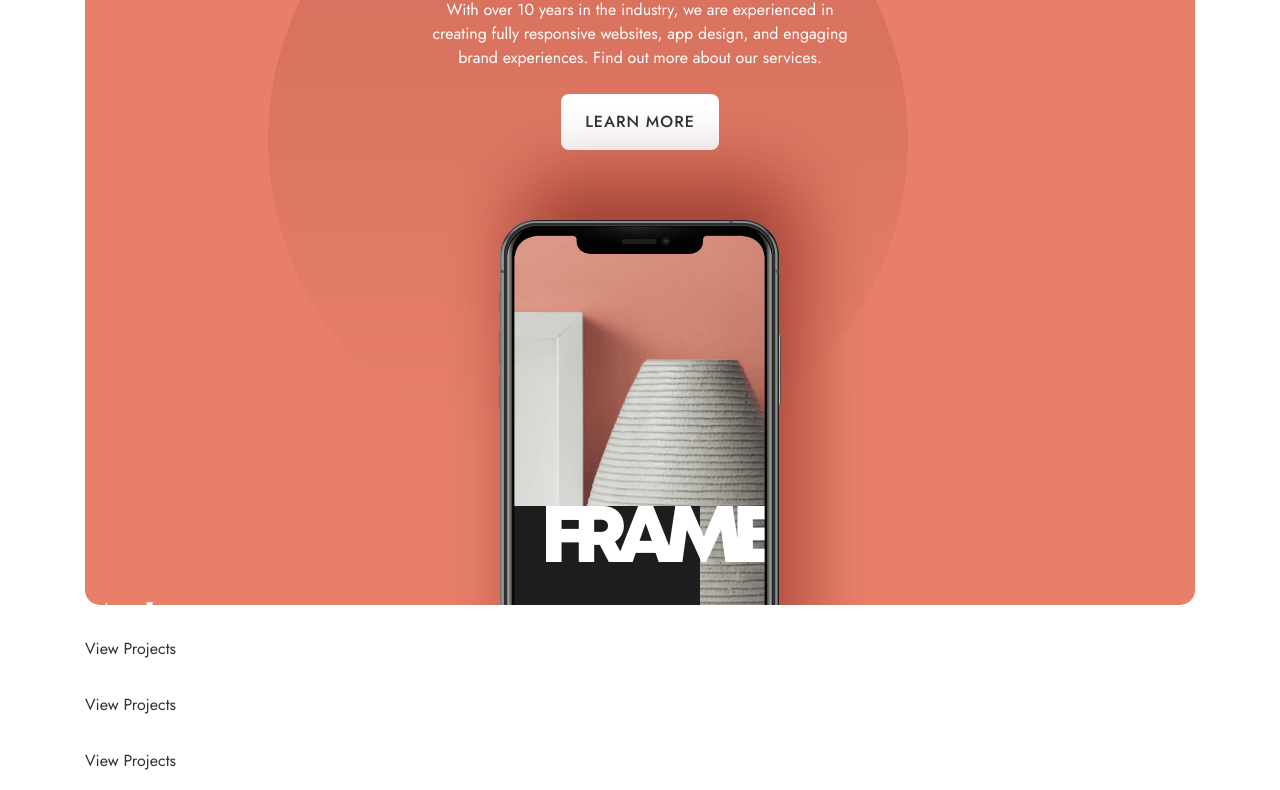
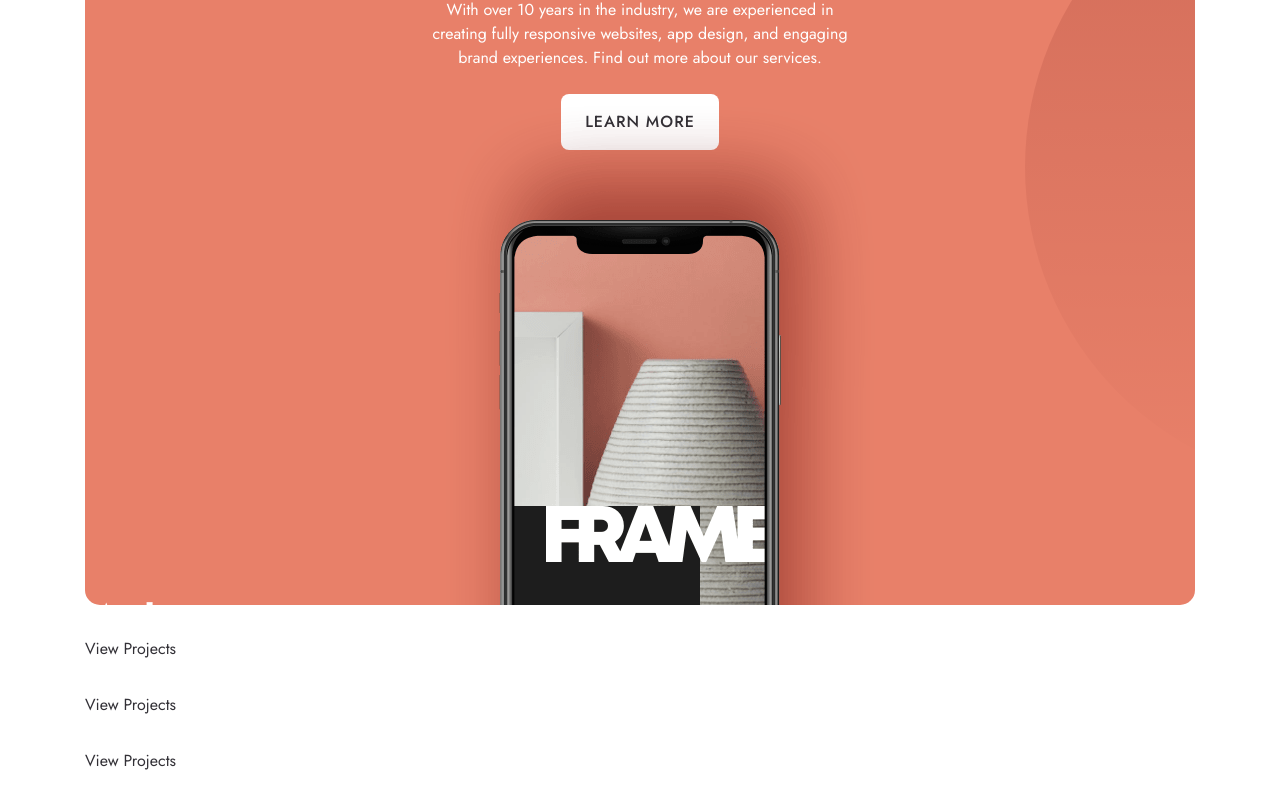
Before and after one commit to AjeaSmith/fem-designo-guru, a website built with Vite: page index.html in a window 1280 px wide. Shown: the part 374-1164 px from the top of the page. Built offline with nearby package versions, Linux system fonts and the light colour scheme.

Commit message:
finished tablet hero section

```diff
--- a/scss/layout/home/_hero.scss
+++ b/scss/layout/home/_hero.scss
@@ -9,8 +9,9 @@
 		display: grid;
 		grid-template-rows: auto 360px;
 		overflow: hidden;
-		background: url("../../../public/assets/home/desktop/bg-pattern-hero-home.svg")
-			no-repeat 0 100px;
+		background-image: url("../../../public/assets/home/desktop/bg-pattern-hero-home.svg");
+		background-position: left 2% top 54%;
+		background-repeat: no-repeat;
 	}
 	&__title {
 		line-height: 36px;
@@ -47,19 +48,15 @@
 			object-position: center top;
 		}
 	}
-}
-
-// Media Queries
-@media screen and (min-width: 768px) {
-	.hero {
+	// Media Queries
+	@media screen and (min-width: 768px) {
 		width: min(1110px, 100% - 1.5rem * 2);
 		margin-inline: auto;
+		border-radius: 15px;
 
-		border-radius: 15px;
 		&__wrapper {
 			grid-template-rows: auto 375px;
-			background: url("../../../public/assets/home/desktop/bg-pattern-hero-home.svg")
-				no-repeat 183px 98px;
+			background-position: right -100% top 51%;
 		}
 		&__content {
 			padding-inline: 58px;
@@ -80,4 +77,7 @@
 			max-width: 45ch;
 		}
 	}
+
+	@media screen and (min-width: 1110px) {
+	}
 }
```
